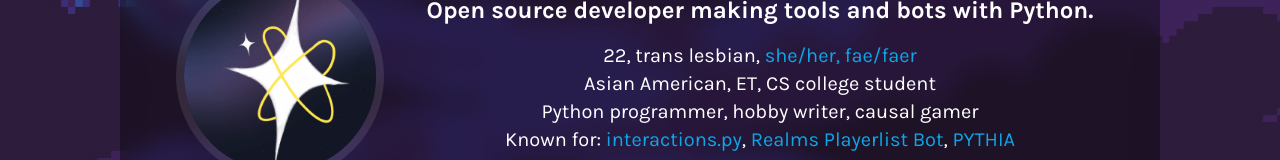
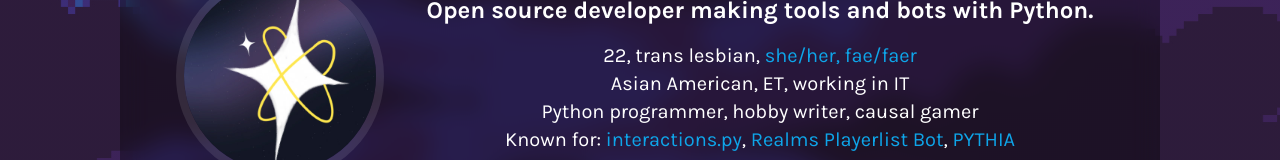
Before and after one commit to AstreaTSS/bio-website, a website: page src/index.html in a window 1280 px wide. Shown: the part 324-484 px from the top of the page. Drawn offline with nearby package versions, Linux system fonts and the light colour scheme; files that its build step writes are made by us from their sources.

Commit message:
feat: update job

```diff
--- a/src/index.html
+++ b/src/index.html
@@ -55,7 +55,7 @@
                   >she/her, fae/faer</a
                 >
               </p>
-              <p>Asian American, ET, CS college student</p>
+              <p>Asian American, ET, working in IT</p>
               <p>Python programmer, hobby writer, causal gamer</p>
               <p>
                 Known for:
```
